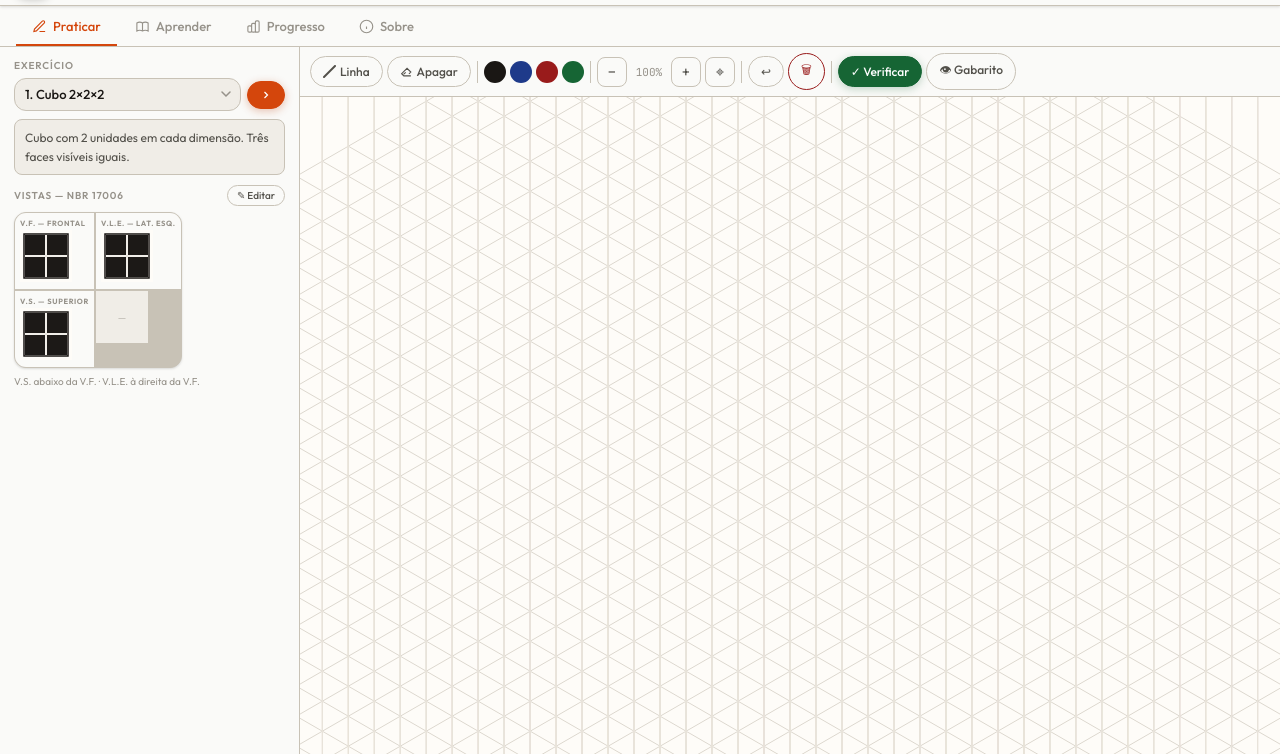
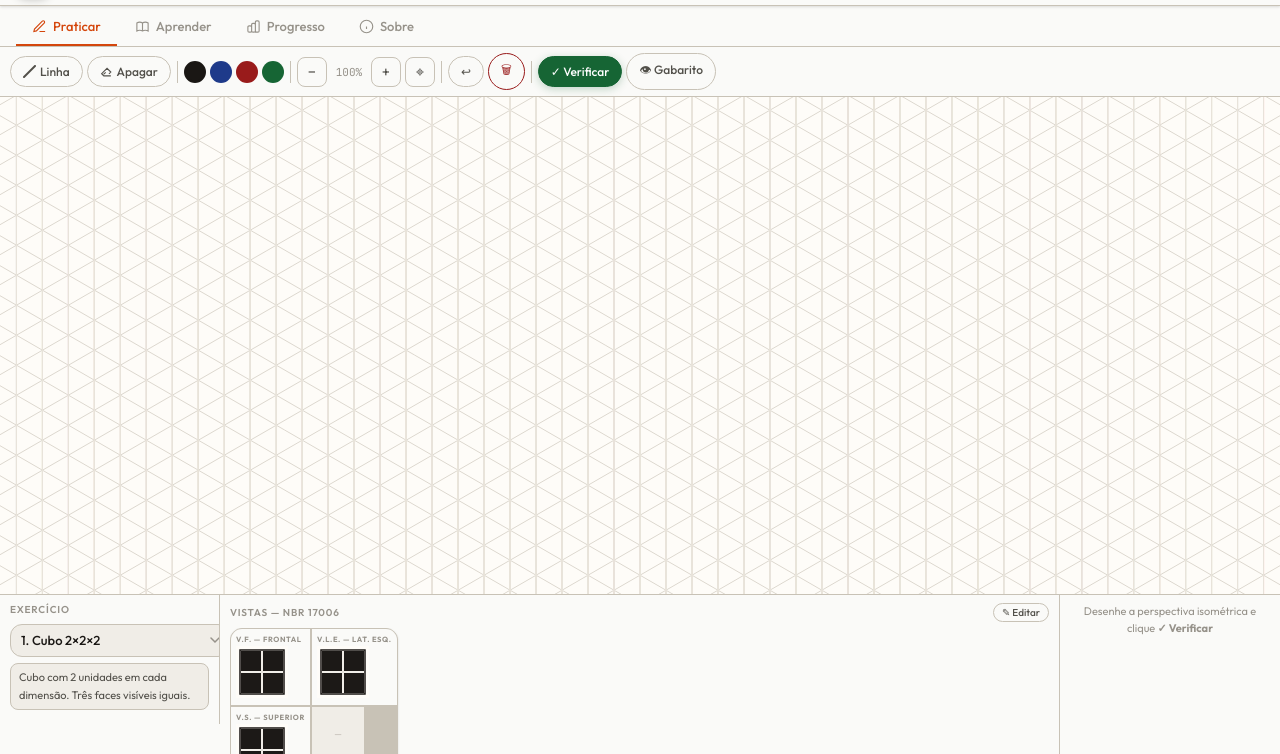
Before and after one commit to santosjp10/DesenhoTecnico, a plain HTML site: page index.html in a window 1280 px wide. Shown: the part 46-800 px from the top of the page. Drawn offline with Linux system fonts and the light colour scheme.

Commit message:
Add files via upload

```diff
--- a/index.html
+++ b/index.html
@@ -222,25 +222,70 @@ header{
 }
 
 /* ═══════════════════════════════════════════
-   PRACTICE TAB
+   PRACTICE TAB — canvas top, views bottom
 ═══════════════════════════════════════════ */
 #tp.active{display:flex;}
-.playout{flex:1;display:flex;flex-direction:column;overflow:hidden;}
-@media(min-width:820px){.playout{flex-direction:row;}}
-
-/* Left sidebar */
+
+/* Main vertical stack */
+.playout{
+  flex:1;
+  display:flex;
+  flex-direction:column;
+  overflow:hidden;
+}
+
+/* ── CANVAS ZONE (top, grows to fill) ── */
+.rpanel{
+  flex:1;
+  display:flex;
+  flex-direction:column;
+  overflow:hidden;
+  background:var(--bg);
+  min-height:0;
+}
+
+/* ── BOTTOM INFO STRIP ── */
 .lpanel{
   background:var(--surface);
-  border-bottom:1px solid var(--bd);
+  border-top:1px solid var(--bd);
   flex-shrink:0;
-  overflow-y:auto;
-  -webkit-overflow-scrolling:touch;
-}
-@media(min-width:820px){
-  .lpanel{width:300px;border-bottom:none;border-right:1px solid var(--bd);}
-}
-@media(max-width:819px){.lpanel{max-height:42vh;}}
-.lin{padding:12px 14px;}
+  overflow:hidden;
+  box-shadow:0 -3px 12px rgba(0,0,0,.06);
+}
+
+/* Strip inner layout: exercise picker | views | feedback */
+.lin{
+  display:flex;
+  flex-direction:row;
+  align-items:flex-start;
+  gap:0;
+  height:100%;
+  overflow:hidden;
+}
+
+/* Three sections inside the bottom strip */
+.strip-sec{
+  flex-shrink:0;
+  padding:8px 10px;
+  border-right:1px solid var(--bd);
+  display:flex;
+  flex-direction:column;
+  gap:6px;
+  overflow:hidden;
+}
+.strip-sec:last-child{border-right:none;flex:1;}
+
+/* Collapse mobile sections on very small screens */
+@media(max-width:600px){
+  .lin{flex-wrap:wrap;overflow-y:auto;max-height:44vw;}
+  .strip-sec{padding:6px 8px;}
+}
+@media(min-width:601px){
+  .lpanel{max-height:160px;}
+  .lin{overflow:hidden;}
+}
+
+.lin-pad{padding:10px 14px;}  /* legacy fallback */
 
 /* Section labels */
 .slbl{
@@ -782,40 +827,7 @@ header{
 <div id="tp" class="tab-pane active">
 <div class="playout">
 
-  <div class="lpanel">
-  <div class="lin">
-    <div class="slbl">Exercício</div>
-    <div class="exrow">
-      <select class="exsel" id="exSel" onchange="selEx(this.value)"></select>
-      <button class="btn ac" onclick="nextEx()" title="Próximo">
-        <svg width="12" height="12" viewBox="0 0 24 24" fill="none" stroke="currentColor" stroke-width="2.5"><path d="M9 18l6-6-6-6"/></svg>
-      </button>
-    </div>
-    <div class="exdesc" id="exDesc">—</div>
-
-    <div id="customBadge" class="badge amber">✎ Gabarito personalizado</div>
-    <div id="viewsBadge" class="badge blue">⊞ Vistas personalizadas</div>
-
-    <div style="display:flex;align-items:center;justify-content:space-between;margin-bottom:6px;">
-      <div class="slbl" style="margin:0;">Vistas — NBR 17006</div>
-      <button class="btn" style="font-size:10px;padding:3px 9px;" onclick="openViewEditor()">✎ Editar</button>
-    </div>
-
-    <div class="vgrid">
-      <div class="vcell"><div class="vlbl">V.F. — Frontal</div><canvas id="cvF"></canvas></div>
-      <div class="vcell"><div class="vlbl">V.L.E. — Lat. Esq.</div><canvas id="cvL"></canvas></div>
-      <div class="vcell"><div class="vlbl">V.S. — Superior</div><canvas id="cvT"></canvas></div>
-      <div class="vempty">—</div>
-    </div>
-    <p class="vnote">V.S. abaixo da V.F. · V.L.E. à direita da V.F.</p>
-
-    <div class="fb" id="fbBox">
-      <span class="fbico" id="fbIco">✅</span>
-      <span id="fbTxt"></span>
-    </div>
-  </div>
-  </div>
-
+  <!-- ── TOP: Toolbar + Canvas isométrico ── -->
   <div class="rpanel">
     <div class="dtbar">
       <button class="btn active" id="btnLine" onclick="setTool('line')" title="Linha">
@@ -844,10 +856,60 @@ header{
       <button class="btn" id="btnSol" onclick="showSol()">👁 Gabarito</button>
       <button class="btn" id="btnEdit" style="display:none" onclick="editSol()">✏️ Editar</button>
       <button class="btn gn" id="btnSave" style="display:none" onclick="saveSol()">💾 Salvar</button>
-      <button class="btn" id="btnReset" style="display:none;border-color:#d97706;color:#d97706;" onclick="resetSol()">↺ Original</button>
     </div>
     <div class="iwrap" id="isoWrap"><canvas id="isoCanvas"></canvas></div>
     <div class="solnote" id="solNote">👁 Gabarito em verde · clique <b>✏️ Editar</b> para modificar ou 🗑 para recomeçar</div>
+  </div>
+
+  <!-- ── BOTTOM STRIP: Exercício | Vistas | Feedback ── -->
+  <div class="lpanel">
+  <div class="lin">
+
+    <!-- Seção 1: Exercício -->
+    <div class="strip-sec" style="min-width:160px;max-width:220px;">
+      <div class="slbl" style="margin:0 0 2px;">Exercício</div>
+      <div class="exrow" style="margin:0;">
+        <select class="exsel" id="exSel" onchange="selEx(this.value)"></select>
+        <button class="btn ac" onclick="nextEx()" title="Próximo" style="padding:6px 9px;">
+          <svg width="11" height="11" viewBox="0 0 24 24" fill="none" stroke="currentColor" stroke-width="2.5"><path d="M9 18l6-6-6-6"/></svg>
+        </button>
+      </div>
+      <div class="exdesc" id="exDesc" style="margin:0;font-size:11px;padding:5px 8px;flex:1;overflow:hidden;display:-webkit-box;-webkit-line-clamp:3;-webkit-box-orient:vertical;">—</div>
+      <div style="display:flex;gap:4px;flex-wrap:wrap;">
+        <div id="customBadge" class="badge amber" style="margin:0;">✎ Gabarito editado</div>
+        <div id="viewsBadge" class="badge blue" style="margin:0;">⊞ Vistas editadas</div>
+      </div>
+    </div>
+
+    <!-- Seção 2: Vistas Ortográficas -->
+    <div class="strip-sec" style="flex:1;min-width:0;overflow:hidden;">
+      <div style="display:flex;align-items:center;justify-content:space-between;gap:8px;">
+        <div class="slbl" style="margin:0;">Vistas — NBR 17006</div>
+        <button class="btn" style="font-size:10px;padding:2px 8px;flex-shrink:0;" onclick="openViewEditor()">✎ Editar</button>
+      </div>
+      <div style="display:flex;align-items:flex-start;gap:8px;overflow-x:auto;padding-bottom:2px;">
+        <div class="vgrid" style="margin:0;flex-shrink:0;">
+          <div class="vcell"><div class="vlbl">V.F. — Frontal</div><canvas id="cvF"></canvas></div>
+          <div class="vcell"><div class="vlbl">V.L.E. — Lat. Esq.</div><canvas id="cvL"></canvas></div>
+          <div class="vcell"><div class="vlbl">V.S. — Superior</div><canvas id="cvT"></canvas></div>
+          <div class="vempty" style="font-size:9px;">—</div>
+        </div>
+        <p class="vnote" style="margin:0;align-self:flex-end;font-size:9px;writing-mode:horizontal-tb;">V.S. abaixo V.F.<br>V.L.E. à direita</p>
+      </div>
+    </div>
+
+    <!-- Seção 3: Feedback -->
+    <div class="strip-sec" style="min-width:140px;max-width:220px;justify-content:center;">
+      <div class="fb" id="fbBox" style="margin:0;flex:1;align-items:center;">
+        <span class="fbico" id="fbIco">✅</span>
+        <span id="fbTxt"></span>
+      </div>
+      <div id="fb-empty" style="font-size:11px;color:var(--ink3);text-align:center;line-height:1.5;">
+        Desenhe a perspectiva isométrica e clique <strong>✓ Verificar</strong>
+      </div>
+    </div>
+
+  </div>
   </div>
 
 </div>
@@ -2015,15 +2077,11 @@ function selEx(idx){
 function nextEx(){selEx((curEx+1)%EX.length);}
 function loadEx(){
   document.getElementById('exDesc').textContent=EX[curEx].desc;
-  // Use customViews if available for this exercise
-  const viewSrc=customViews[curEx]
-    ?{front:customViews[curEx].front,left:customViews[curEx].left,top:customViews[curEx].top}
-    :EX[curEx];
-  drawViews(viewSrc);
+  drawViews(EX[curEx]);
   updCustomBadge();
-  // Show/hide views badge
+  // Views badge not shown anymore (saves are permanent)
   const vb=document.getElementById('viewsBadge');
-  if(vb)vb.classList.toggle('show',!!customViews[curEx]);
+  if(vb)vb.classList.remove('show');
   render();
 }
 
@@ -2159,24 +2217,32 @@ function saveSol(){
   });
   // Deduplicate (same pair regardless of direction)
   const seen=new Set();
-  customEdges[curEx]=gridEdges.filter(e=>{
+  const deduped=gridEdges.filter(e=>{
     const k=e[0].join(',')+'>'+e[1].join(',');
     const kr=e[1].join(',')+'>'+e[0].join(',');
     if(seen.has(k)||seen.has(kr))return false;
     seen.add(k);return true;
   });
+  // ── Tornar o gabarito editado o novo original permanente ──────────
+  // Substitui EX[curEx].edges diretamente → não há mais "original anterior"
+  EX[curEx].edges=deduped;
+  // Limpa qualquer customEdges anterior (não é mais necessário)
+  delete customEdges[curEx];
   document.getElementById('btnSave').style.display='none';
-  document.getElementById('btnReset').style.display='inline-flex';
   updCustomBadge();
-  showFB('ok','💾',`Gabarito de <b>${EX[curEx].name}</b> salvo! Será usado nas próximas verificações. Clique <b>↺ Original</b> para restaurar.`);
+  showFB('ok','💾',`Gabarito de <b>${EX[curEx].name}</b> salvo como nova referência. Será usado em todas as verificações.`);
+  solVis=false;
+  document.getElementById('btnSol').style.display='inline-flex';
+  document.getElementById('btnEdit').style.display='none';
+  document.getElementById('solNote').style.display='none';
 }
 
 function resetSol(){
+  // Não há mais "original" separado — o gabarito salvo É o original agora
+  // Esta função é mantida apenas por compatibilidade interna
   delete customEdges[curEx];
-  document.getElementById('btnReset').style.display='none';
   updCustomBadge();
-  showFB('wn','↺','Gabarito original restaurado.');
-  // Redraw solution overlay with original edges
+  showFB('wn','↺','Customizações de gabarito removidas.');
   clearDraw();
 }
 
@@ -2185,12 +2251,19 @@ function updCustomBadge(){
   if(!badge)return;
   const has=!!customEdges[curEx];
   badge.classList.toggle('show',has);
-  // Also show/hide reset button
-  document.getElementById('btnReset').style.display=has?'inline-flex':'none';
-}
-
-function showFB(t,i,txt){const b=document.getElementById('fbBox');b.className='fb show '+t;document.getElementById('fbIco').textContent=i;document.getElementById('fbTxt').innerHTML=txt;}
-function hideFB(){document.getElementById('fbBox').className='fb';}
+  // btnReset foi removido do layout — não há mais "original" depois de salvar
+}
+
+function showFB(t,i,txt){
+  const b=document.getElementById('fbBox');b.className='fb show '+t;
+  document.getElementById('fbIco').textContent=i;
+  document.getElementById('fbTxt').innerHTML=txt;
+  const fe=document.getElementById('fb-empty');if(fe)fe.style.display='none';
+}
+function hideFB(){
+  document.getElementById('fbBox').className='fb';
+  const fe=document.getElementById('fb-empty');if(fe)fe.style.display='block';
+}
 function updateSc(){
   document.getElementById('scoreVal').textContent=`${score} pts`;
   document.getElementById('stS').textContent=score;
@@ -2356,20 +2429,26 @@ function veResetGrids(){
   const vbr=document.getElementById('viewsBadge');
   if(vbr)vbr.classList.remove('show');
   veRenderAll();
-  document.getElementById('veEditNote').textContent='Vistas restauradas ao original.';
+  document.getElementById('veEditNote').textContent='Vistas restauradas ao estado atual do exercício.';
   document.getElementById('veEditNote').style.color='var(--gn2)';
 }
 
 // ── Save edited views ──────────────────────────────────────────────
 function veSaveEdit(){
-  customViews[curEx]={front:gridClone(ve.F),left:gridClone(ve.L),top:gridClone(ve.T)};
-  drawViews({front:ve.F,left:ve.L,top:ve.T});
-  document.getElementById('veBtnReset').style.display='inline-flex';
-  document.getElementById('veEditNote').innerHTML='✅ Vistas salvas para <b>'+EX[curEx].name+'</b>.';
+  // ── Tornar as vistas editadas o novo original permanente ──────────
+  EX[curEx].front=gridClone(ve.F);
+  EX[curEx].left =gridClone(ve.L);
+  EX[curEx].top  =gridClone(ve.T);
+  // Limpar customViews — não é mais necessário, o original foi atualizado
+  delete customViews[curEx];
+  // Renderizar vistas atualizadas
+  drawViews(EX[curEx]);
+  document.getElementById('veBtnReset').style.display='none';
+  document.getElementById('veEditNote').innerHTML='✅ Vistas de <b>'+EX[curEx].name+'</b> salvas como nova referência.';
   document.getElementById('veEditNote').style.color='var(--gn)';
-  // Show custom view badge
+  // Ocultar badge (não há mais customização pendente)
   const vbadge=document.getElementById('viewsBadge');
-  if(vbadge)vbadge.classList.add('show');
+  if(vbadge)vbadge.classList.remove('show');
   setTimeout(closeViewEditor,900);
 }
 
```
